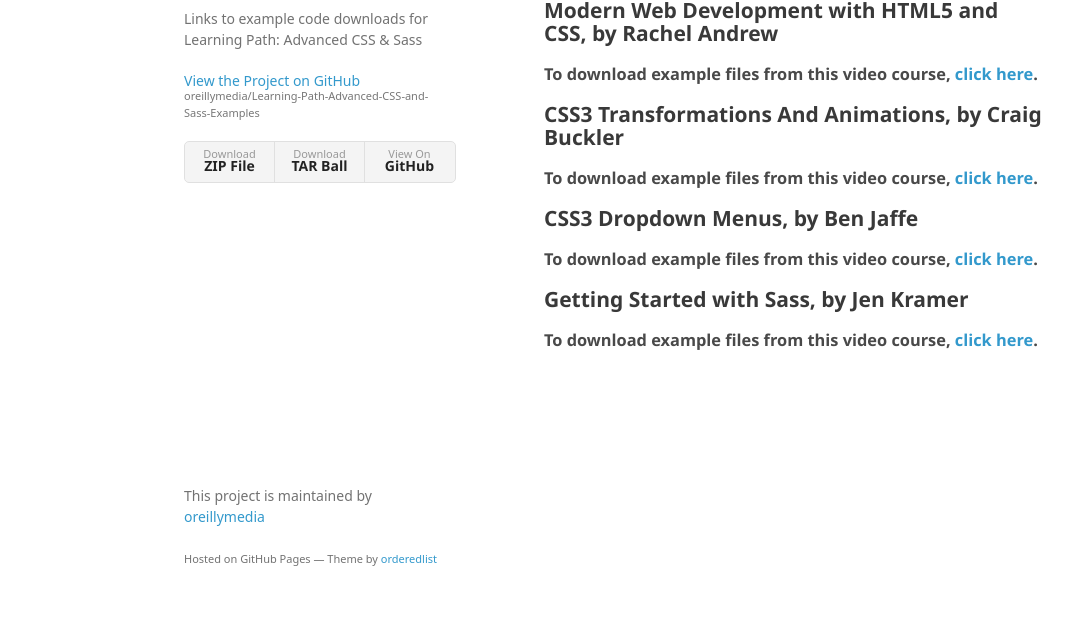
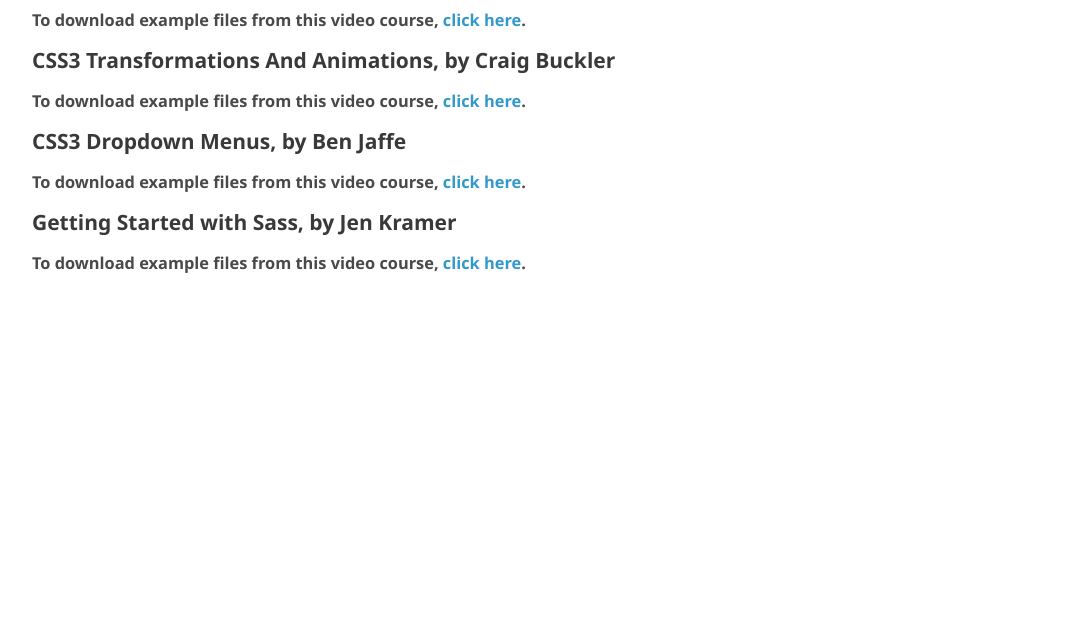
Before and after one commit to JakeBloor10/Learning-Path-Advanced-CSS-and-Sass-Examples, a plain HTML site: page index.html in a window 1280 px wide. Shown: the part 162-800 px from the top of the page, without its empty margins (26-1098 px from the left). Drawn offline with Linux system fonts and the light colour scheme; a web font is replaced by a local one.

Commit message:
Update index.html

```diff
--- a/index.html
+++ b/index.html
@@ -13,21 +13,6 @@
     <![endif]-->
   </head>
   <body>
-    <div class="wrapper">
-      <header>
-        <h1>Learning-Path-Advanced-CSS-and-Sass-Examples</h1>
-        <p>Links to example code downloads for Learning Path: Advanced CSS &amp; Sass</p>
-
-        <p class="view"><a href="https://github.com/oreillymedia/Learning-Path-Advanced-CSS-and-Sass-Examples">View the Project on GitHub <small>oreillymedia/Learning-Path-Advanced-CSS-and-Sass-Examples</small></a></p>
-
-
-        <ul>
-          <li><a href="https://github.com/oreillymedia/Learning-Path-Advanced-CSS-and-Sass-Examples/zipball/master">Download <strong>ZIP File</strong></a></li>
-          <li><a href="https://github.com/oreillymedia/Learning-Path-Advanced-CSS-and-Sass-Examples/tarball/master">Download <strong>TAR Ball</strong></a></li>
-          <li><a href="https://github.com/oreillymedia/Learning-Path-Advanced-CSS-and-Sass-Examples">View On <strong>GitHub</strong></a></li>
-        </ul>
-      </header>
-      <section>
         <h1>
 <a id="learning-path-advanced-css--sass" class="anchor" href="#learning-path-advanced-css--sass" aria-hidden="true"><span aria-hidden="true" class="octicon octicon-link"></span></a>Learning Path: Advanced CSS &amp; Sass</h1>
 
@@ -56,12 +41,6 @@
 
 <h3>
 <a id="to-download-example-files-from-this-video-course-click-here-3" class="anchor" href="#to-download-example-files-from-this-video-course-click-here-3" aria-hidden="true"><span aria-hidden="true" class="octicon octicon-link"></span></a>To download example files from this video course, <a href="https://github.com/jen4web/oreilly-sass">click here</a>.</h3>
-      </section>
-      <footer>
-        <p>This project is maintained by <a href="https://github.com/oreillymedia">oreillymedia</a></p>
-        <p><small>Hosted on GitHub Pages &mdash; Theme by <a href="https://github.com/orderedlist">orderedlist</a></small></p>
-      </footer>
-    </div>
     <script src="javascripts/scale.fix.js"></script>
 
   </body>
```
